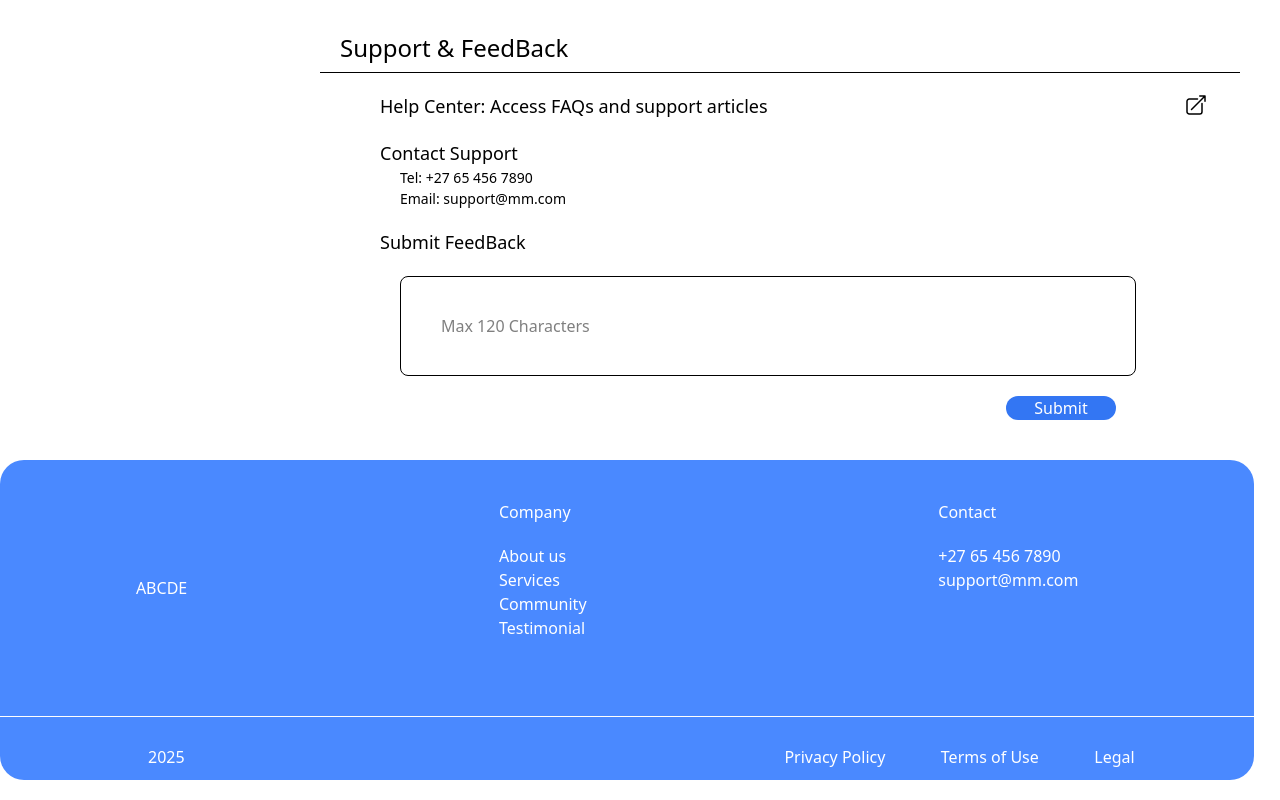
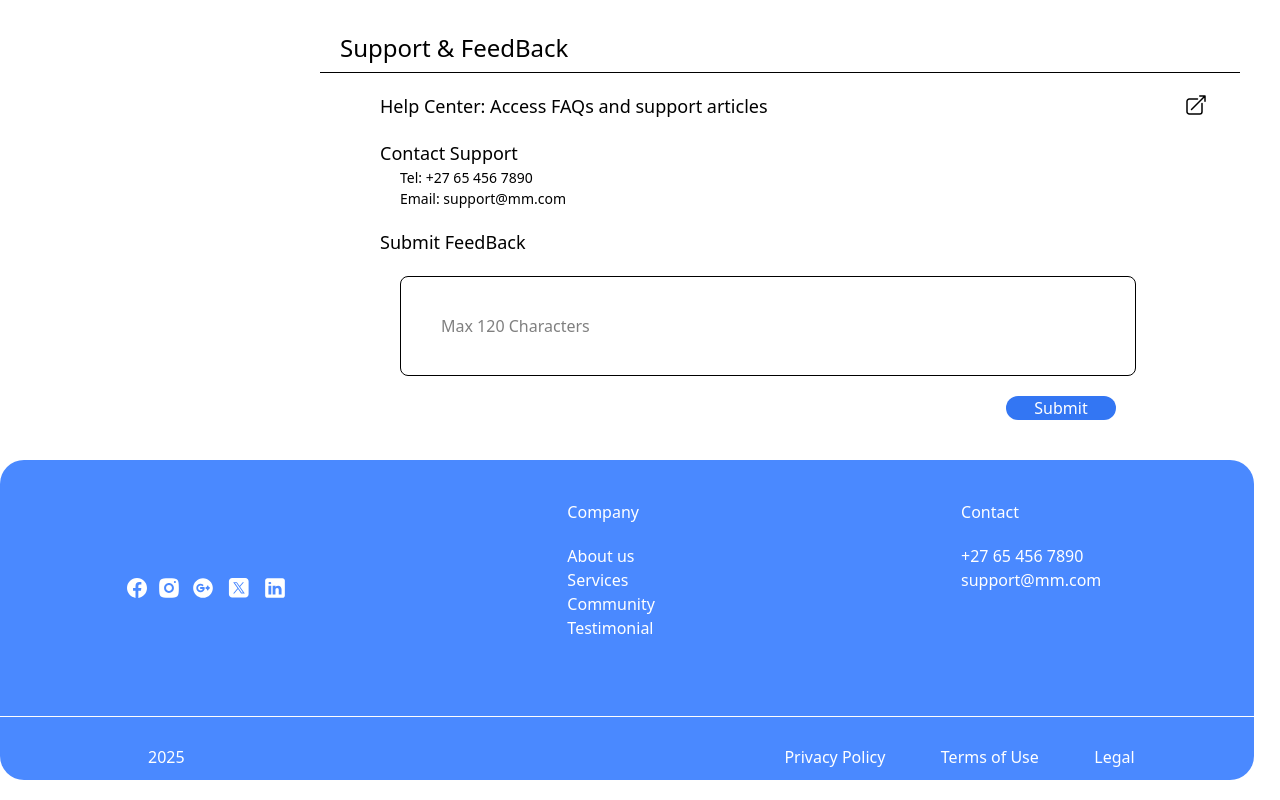
Before and after one commit to marc-yusufu/DSW03B-2025-Project, a React (Vite) app in the folder doc-verification/: page / in a window 1280 px wide. Shown: the part 1363-2163 px from the top of the page. Built offline with nearby package versions, Linux system fonts and the light colour scheme.

Commit message:
settings page

```diff
--- a/doc-verification/src/Components/Common/Footer.tsx
+++ b/doc-verification/src/Components/Common/Footer.tsx
@@ -4,19 +4,39 @@ function Footer(){
 
         <footer className="flex bg-[#4A89FF] w-[98%] rounded-3xl h-[320px] flex-col text-white mb-5">
             <div className="flex flex-row w-full justify-around border-b-1 border-b-white">
-                <div className="flex items-center justify-center h-64">
-                    <a href="">A</a>
-                    <a href="">B</a>
-                    <a href="">C</a>
-                    <a href="">D</a>
-                    <a href="">E</a>
+                <div className="flex items-center justify-around p-2 h-64 w-[15%]">
+                    <a href="">
+                        <svg width="20" height="20" viewBox="0 0 20 20" fill="none" xmlns="http://www.w3.org/2000/svg">
+                            <path d="M9.99951 -0.000244141C4.47651 -0.000244141 -0.000488281 4.47676 -0.000488281 9.99976C-0.000488281 15.0128 3.69251 19.1528 8.50451 19.8758V12.6498H6.03051V10.0208H8.50451V8.27176C8.50451 5.37576 9.91551 4.10476 12.3225 4.10476C13.4755 4.10476 14.0845 4.18976 14.3735 4.22876V6.52276H12.7315C11.7095 6.52276 11.3525 7.49176 11.3525 8.58376V10.0208H14.3475L13.9415 12.6498H11.3535V19.8968C16.2345 19.2358 19.9995 15.0618 19.9995 9.99976C19.9995 4.47676 15.5225 -0.000244141 9.99951 -0.000244141Z" fill="white"/>
+                        </svg>
+                    </a>
+                    <a href="">
+                        <svg width="20" height="20" viewBox="0 0 20 20" fill="none" xmlns="http://www.w3.org/2000/svg">
+                            <path d="M9.91126 0.159912C0.867318 0.159912 0.159668 0.868054 0.159668 9.9115V10.0883C0.159668 19.1318 0.867319 19.8399 9.91126 19.8399H10.0881C19.132 19.8399 19.8397 19.1318 19.8397 10.0883V9.99991C19.8397 0.874296 19.1253 0.159912 9.99967 0.159912H9.91126ZM15.9008 3.11191C16.4444 3.11044 16.8862 3.54937 16.8877 4.09303C16.8891 4.63669 16.4502 5.07844 15.9065 5.07991C15.3629 5.08139 14.9211 4.64245 14.9197 4.09879C14.9182 3.55513 15.3571 3.11339 15.9008 3.11191ZM9.98814 5.07991C12.705 5.07352 14.9133 7.27156 14.9197 9.98838C14.9261 12.7052 12.728 14.9135 10.0112 14.9199C7.29437 14.9263 5.08606 12.7283 5.07967 10.0114C5.07327 7.29462 7.27131 5.08631 9.98814 5.07991ZM9.99294 7.04791C8.36245 7.05185 7.04373 8.37711 7.04767 10.0076C7.0516 11.6376 8.3764 12.9558 10.0064 12.9519C11.6369 12.948 12.9556 11.6232 12.9517 9.99319C12.9477 8.3627 11.6229 7.04398 9.99294 7.04791Z" fill="white"/>
+                        </svg>
+                    </a>
+                    <a href="">
+                        <svg width="24" height="24" viewBox="0 0 24 24" fill="none" xmlns="http://www.w3.org/2000/svg">
+                            <path d="M11.9997 2.15991C17.4255 2.15991 21.8397 6.57405 21.8397 11.9999C21.8397 17.4258 17.4255 21.8399 11.9997 21.8399C6.5738 21.8399 2.15967 17.4258 2.15967 11.9999C2.15967 6.57405 6.5738 2.15991 11.9997 2.15991ZM9.53967 16.2114C11.8825 16.2114 13.7888 14.3222 13.7888 11.9999C13.7888 11.5061 13.388 11.1054 12.8942 11.1054H9.83308C9.33929 11.1054 8.93853 11.5061 8.93853 11.9999C8.93853 12.4937 9.33929 12.8945 9.83308 12.8945H11.8257C11.4634 13.7886 10.5751 14.4223 9.53967 14.4223C8.18354 14.4223 7.07967 13.3359 7.07967 11.9999C7.07967 10.6639 8.18354 9.57748 9.53967 9.57748C10.0648 9.57748 10.5653 9.73805 10.9879 10.0422C11.3896 10.3316 11.9482 10.239 12.2363 9.83824C12.5252 9.43749 12.4335 8.8784 12.0328 8.58946C11.3037 8.06525 10.4418 7.78794 9.53967 7.78794C7.19685 7.78794 5.29058 9.67722 5.29058 11.9995C5.29058 14.3217 7.19685 16.2114 9.53967 16.2114ZM18.0378 12.8945C18.5316 12.8945 18.9324 12.4937 18.9324 11.9999C18.9324 11.5061 18.5316 11.1054 18.0378 11.1054H17.6134V10.4568C17.6134 9.96303 17.2126 9.56227 16.7188 9.56227C16.2251 9.56227 15.8243 9.96303 15.8243 10.4568V11.1054H15.3542C14.8604 11.1054 14.4597 11.5061 14.4597 11.9999C14.4597 12.4937 14.8604 12.8945 15.3542 12.8945H15.8243V13.543C15.8243 14.0368 16.2251 14.4375 16.7188 14.4375C17.2126 14.4375 17.6134 14.0368 17.6134 13.543V12.8945H18.0378Z" fill="white"/>
+                        </svg>
+                    </a>
+                    <a href="">
+                        <svg width="24" height="24" viewBox="0 0 24 24" fill="none" xmlns="http://www.w3.org/2000/svg">
+                            <path d="M5.20041 1.92017C3.38891 1.92017 1.92041 3.38867 1.92041 5.20017V18.3202C1.92041 20.1317 3.38891 21.6002 5.20041 21.6002H18.3204C20.1319 21.6002 21.6004 20.1317 21.6004 18.3202V5.20017C21.6004 3.38867 20.1319 1.92017 18.3204 1.92017H5.20041ZM6.17782 6.13731H9.89711L12.5383 9.89046L15.7433 6.13731H16.9147L13.0673 10.6418L17.8116 17.383H14.0932L11.0283 13.0286L7.30898 17.383H6.13755L10.4993 12.2772L6.17782 6.13731ZM7.97157 7.07445L14.5819 16.4459H16.0178L9.40749 7.07445H7.97157Z" fill="white"/>
+                        </svg>
+                    </a>
+                    <a href="">
+                        <svg width="24" height="24" viewBox="0 0 24 24" fill="none" xmlns="http://www.w3.org/2000/svg">
+                            <path d="M19.4968 2.15991H4.50252C3.20927 2.15991 2.15967 3.20951 2.15967 4.50277V19.4971C2.15967 20.7903 3.20927 21.8399 4.50252 21.8399H19.4968C20.7901 21.8399 21.8397 20.7903 21.8397 19.4971V4.50277C21.8397 3.20951 20.7901 2.15991 19.4968 2.15991ZM8.2511 9.65705V18.5599H5.43967V9.65705H8.2511ZM5.43967 7.06585C5.43967 6.40985 6.00195 5.90848 6.84538 5.90848C7.68881 5.90848 8.2183 6.40985 8.2511 7.06585C8.2511 7.72185 7.7263 8.25134 6.84538 8.25134C6.00195 8.25134 5.43967 7.72185 5.43967 7.06585ZM18.5597 18.5599H15.7482C15.7482 18.5599 15.7482 14.2209 15.7482 13.8742C15.7482 12.9371 15.2797 11.9999 14.1082 11.9812H14.0708C12.9368 11.9812 12.4682 12.9464 12.4682 13.8742C12.4682 14.3006 12.4682 18.5599 12.4682 18.5599H9.65681V9.65705H12.4682V10.8566C12.4682 10.8566 13.3726 9.65705 15.1906 9.65705C17.0509 9.65705 18.5597 10.9363 18.5597 13.5275V18.5599Z" fill="white"/>
+                        </svg>
+                    </a>
                 </div>
                 <div className="flex flex-col p-10">
                     <h1 className="font-medium mb-5">Company</h1>
                     <a href="#">About us</a>
                     <a href="#">Services</a>
                     <a href="#">Community</a>
-                    <a href="">Testimonial</a>
+                    <a href="#">Testimonial</a>
                 </div>
                 <div className="flex flex-col p-10">
                     <h1 className="font-medium mb-5">Contact</h1>
@@ -29,9 +49,9 @@ function Footer(){
                     <p>2025</p>
                 </div>
                 <div className="flex flex-row justify-around w-[40%]">
-                    <a href="">Privacy Policy</a>
-                    <a href="">Terms of Use</a>
-                    <a href="">Legal</a>
+                    <a href="#">Privacy Policy</a>
+                    <a href="#">Terms of Use</a>
+                    <a href="#">Legal</a>
                 </div>
             </div>
         </footer>
```
Also changed, not shown: doc-verification/src/Components/SettingPage/SettingPage.tsx (+25 -26 lines).
